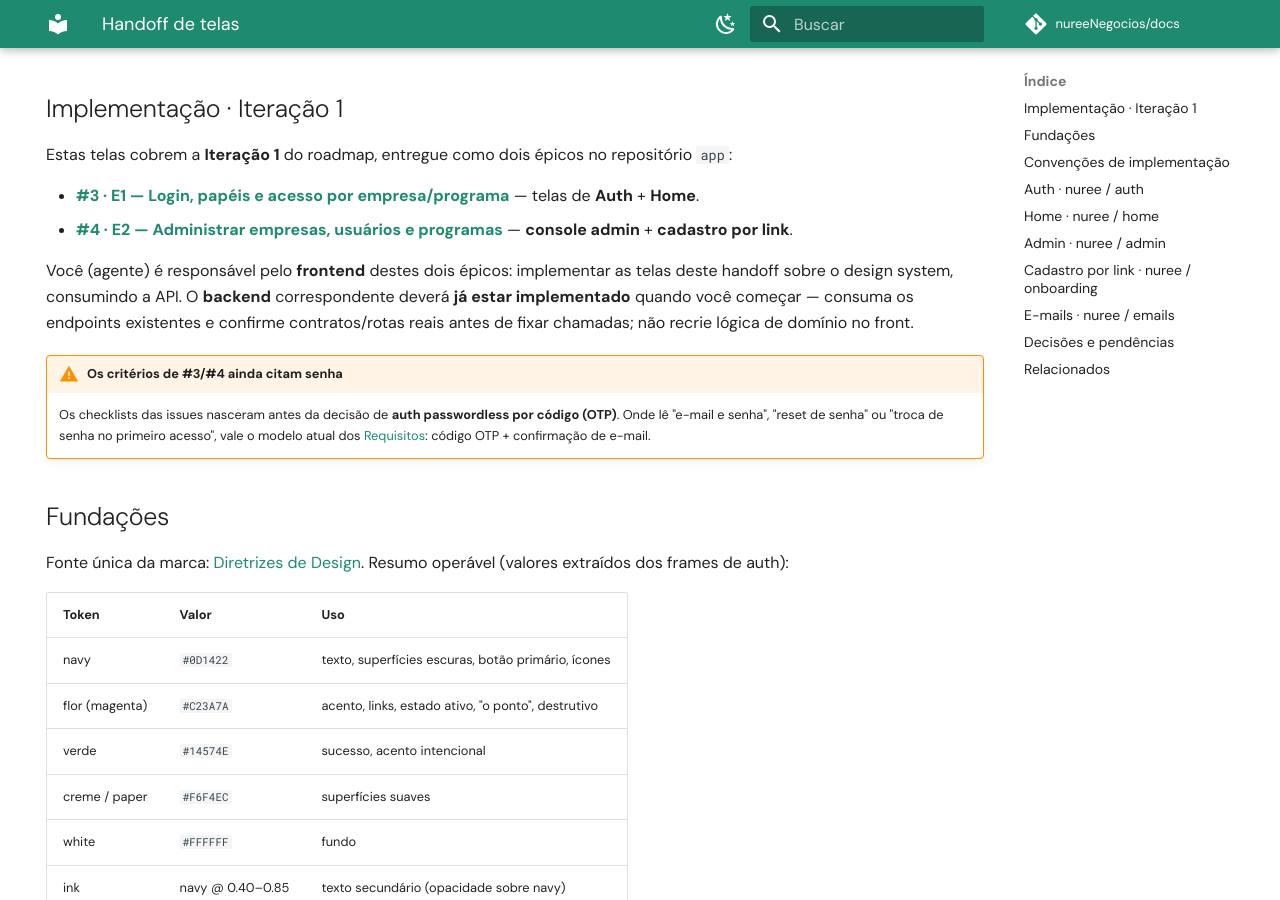
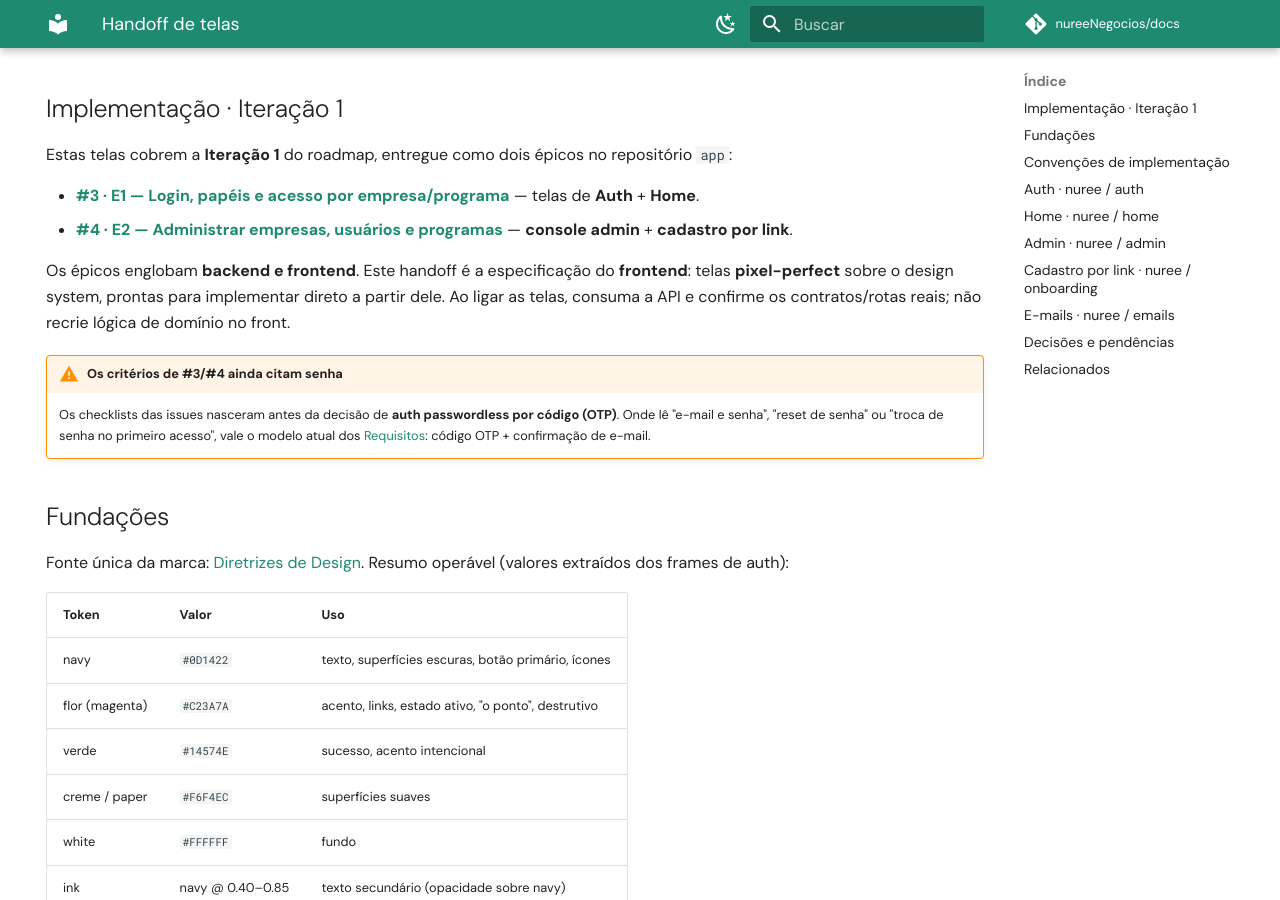
Before and after one commit to nureeNegocios/docs, an MkDocs documentation site: the page built from docs/app-nuree/iteration-1/handoff-telas.md, in a window 1280 px wide and 900 px high, scrolled down 321 px. Built offline with MkDocs 1.6.1 and Material for MkDocs 9.7.7, drawn with Linux system fonts in a browser that asks for light colours; comment, search, counter and statistics services are not loaded.

Commit message:
docs(app-nuree): epics are full-stack; handoff is the pixel-perfect front spec
Co-Authored-By: Claude Opus 4.8 <noreply@anthropic.com>

```diff
--- a/docs/app-nuree/iteration-1/handoff-telas.md
+++ b/docs/app-nuree/iteration-1/handoff-telas.md
@@ -16,7 +16,7 @@ Estas telas cobrem a **Iteração 1** do roadmap, entregue como dois épicos no
 - **[#3 · E1 — Login, papéis e acesso por empresa/programa](https://github.com/nureeNegocios/app/issues/3)** — telas de **Auth** + **Home**.
 - **[#4 · E2 — Administrar empresas, usuários e programas](https://github.com/nureeNegocios/app/issues/4)** — **console admin** + **cadastro por link**.
 
-Você (agente) é responsável pelo **frontend** destes dois épicos: implementar as telas deste handoff sobre o design system, consumindo a API. O **backend** correspondente deverá **já estar implementado** quando você começar — consuma os endpoints existentes e confirme contratos/rotas reais antes de fixar chamadas; não recrie lógica de domínio no front.
+Os épicos englobam **backend e frontend**. Este handoff é a especificação do **frontend**: telas **pixel-perfect** sobre o design system, prontas para implementar direto a partir dele. Ao ligar as telas, consuma a API e confirme os contratos/rotas reais; não recrie lógica de domínio no front.
 
 !!! warning "Os critérios de #3/#4 ainda citam senha"
     Os checklists das issues nasceram antes da decisão de **auth passwordless por código (OTP)**. Onde lê "e-mail e senha", "reset de senha" ou "troca de senha no primeiro acesso", vale o modelo atual dos [Requisitos](../requisitos.md#rf-e1-4): código OTP + confirmação de e-mail.
```
